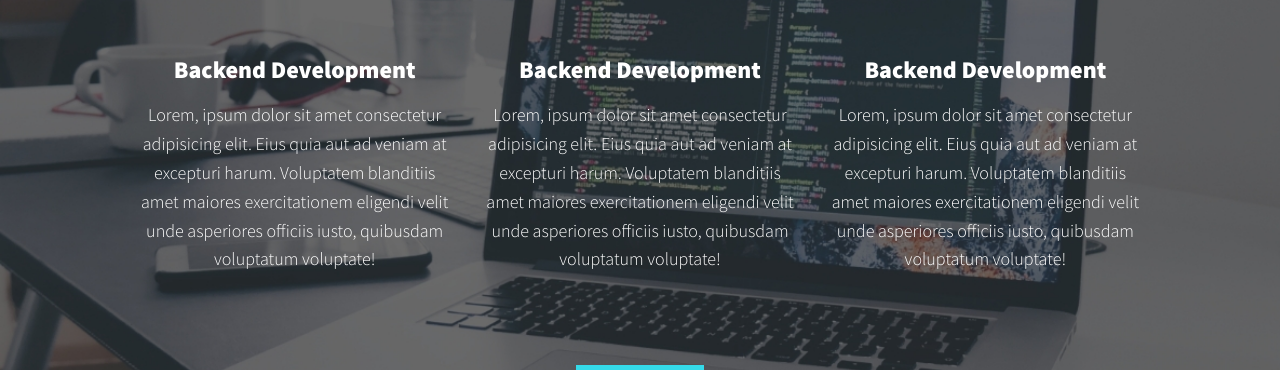
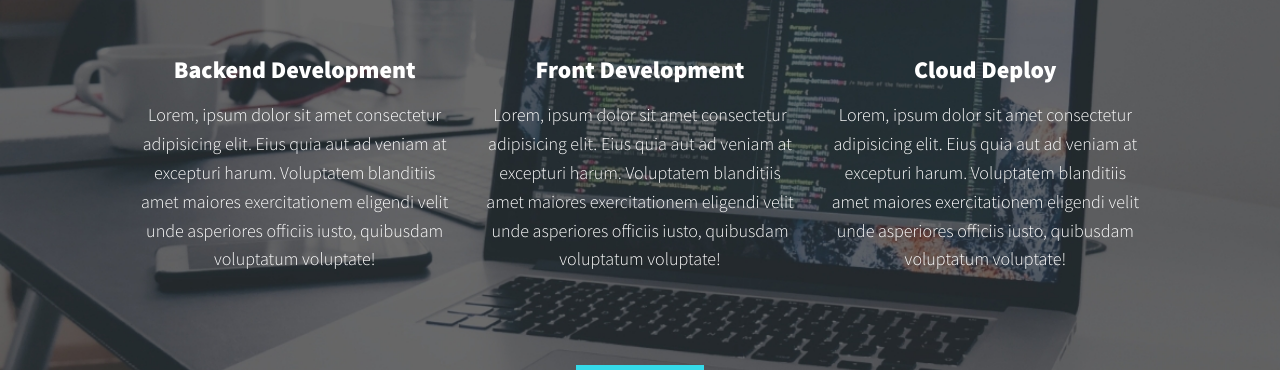
Before and after one commit to devshafi/Portfolio-Site-One, a plain HTML site: page index.html in a window 1280 px wide. Shown: the part 730-1100 px from the top of the page. Drawn offline with Linux system fonts and the light colour scheme.

Commit message:
updated services

```diff
--- a/index.html
+++ b/index.html
@@ -69,7 +69,7 @@
           </p>
         </div>
         <div class="service">
-          <h3>Backend Development</h3>
+          <h3>Front Development</h3>
           <p>
             Lorem, ipsum dolor sit amet consectetur adipisicing elit. Eius quia
             aut ad veniam at excepturi harum. Voluptatem blanditiis amet maiores
@@ -78,7 +78,7 @@
           </p>
         </div>
         <div class="service">
-          <h3>Backend Development</h3>
+          <h3>Cloud Deploy</h3>
           <p>
             Lorem, ipsum dolor sit amet consectetur adipisicing elit. Eius quia
             aut ad veniam at excepturi harum. Voluptatem blanditiis amet maiores
```
